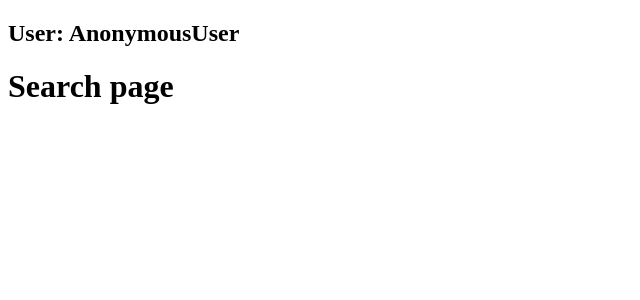
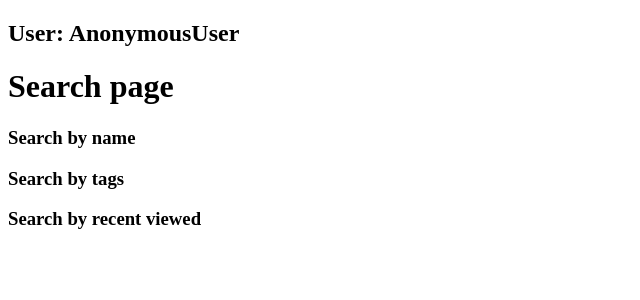
Before and after one commit to FFFFFRYGIO/CommunityHelpdeskService, a Django app: page /user_app/search/ in a window 1280 px wide. Shown: the part 268-568 px from the top of the page, without its empty margins (0-640 px from the left). Run offline with Django 4.2, Linux system fonts and the light colour scheme.

Commit message:
add searching types to implement

```diff
--- a/user_app/templates/search.html
+++ b/user_app/templates/search.html
@@ -4,4 +4,10 @@
 
 {% block content %}
     <h1>Search page</h1>
+    <h3>Search by name</h3>
+
+    <h3>Search by tags</h3>
+
+    <h3>Search by recent viewed</h3>
+
 {% endblock %}
```
